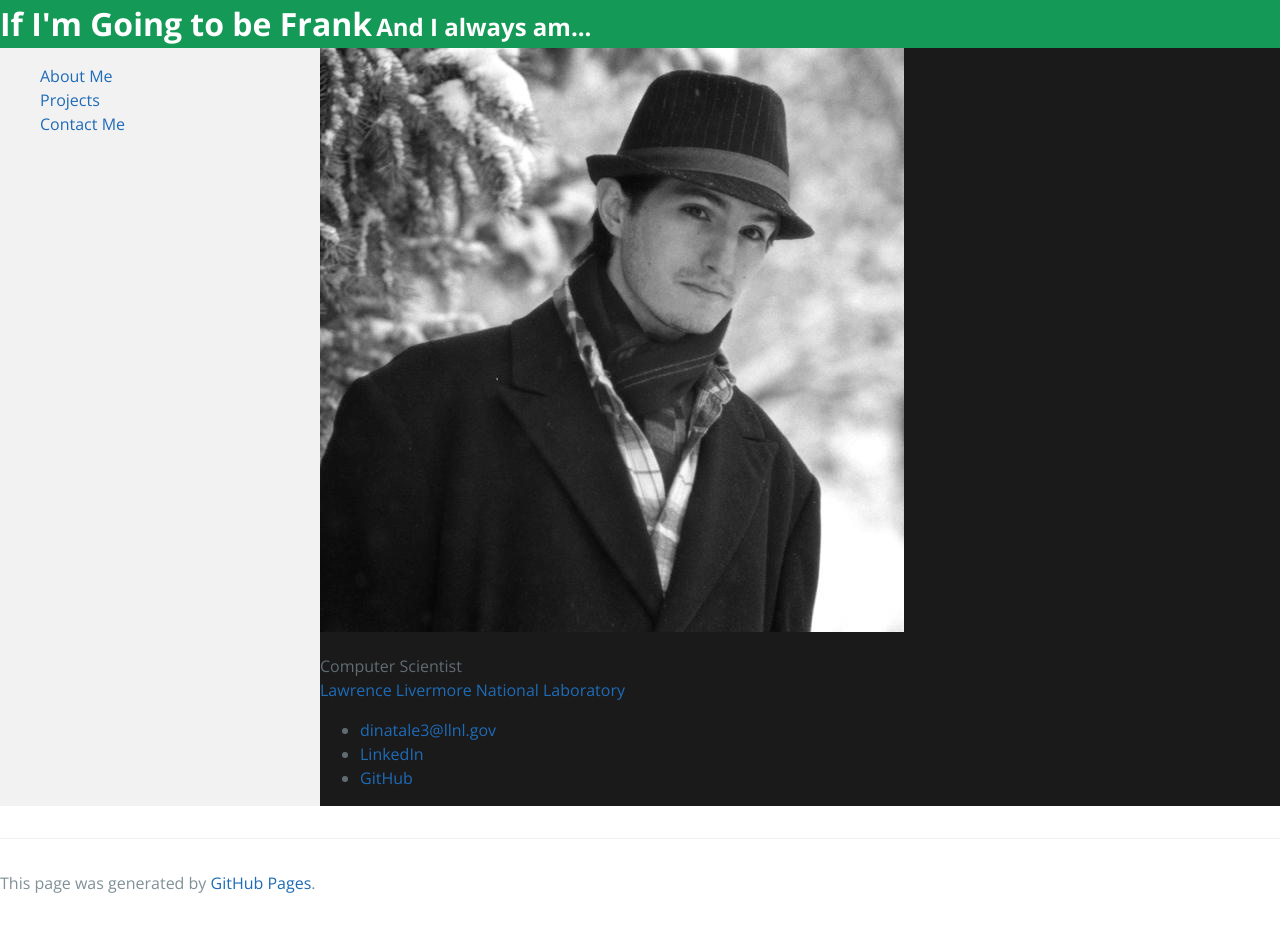
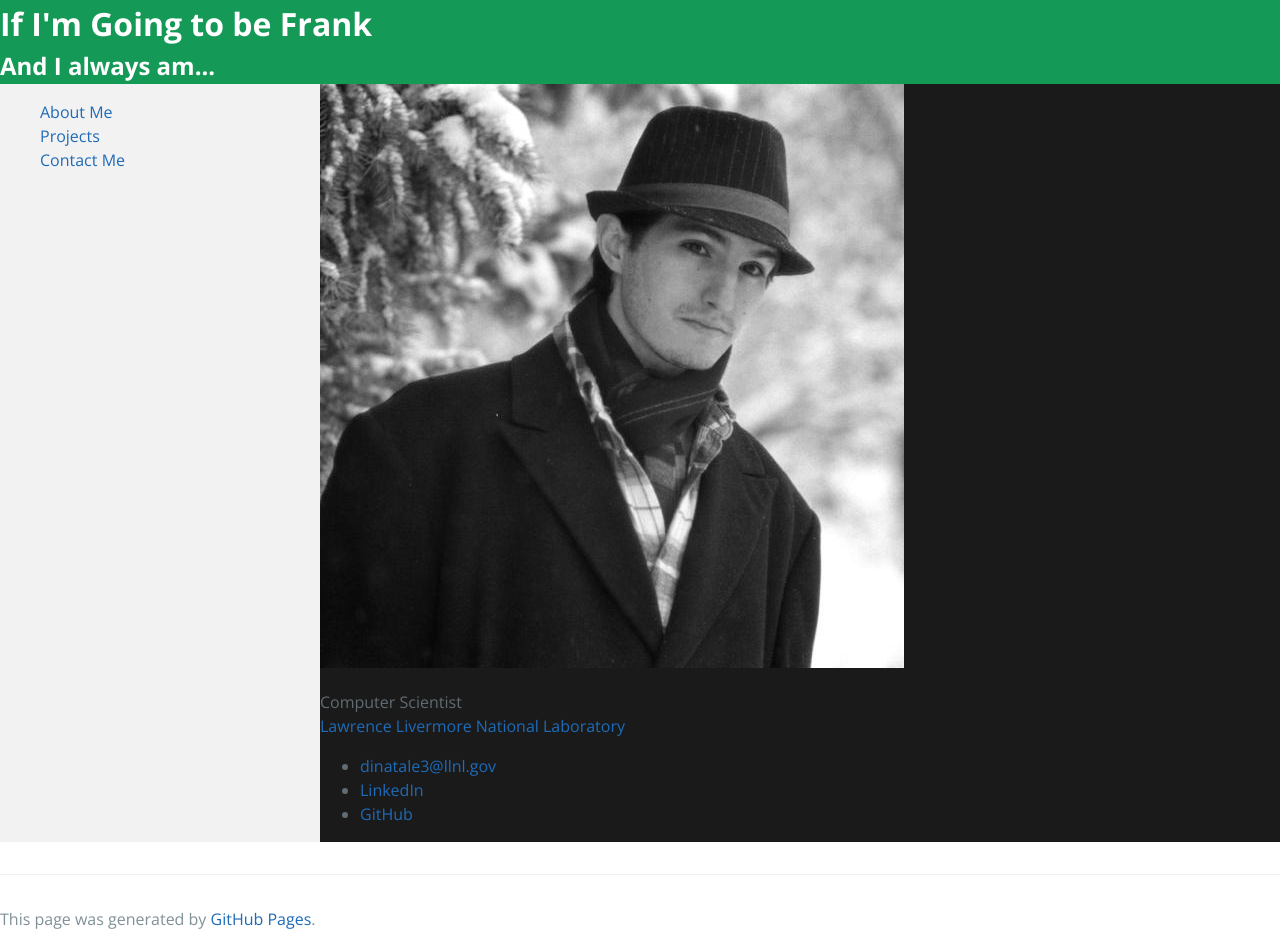
Before and after one commit to FrankD412/frankd412.github.io, a Jekyll site: the page built from index.html, in a window 1280 px wide. Built offline with Jekyll 4.4.1, drawn with Linux system fonts in a browser that asks for light colours; before the commit the page ends 900 px from its top, so only the background shows below that.

Commit message:
Removal of inline-flex.

```diff
--- a/assets/css/style.scss
+++ b/assets/css/style.scss
@@ -28,12 +28,11 @@ section.content {
 }
 
 h1.project-header {
-    display: inline-flex;
     margin: 0;
 }
 
 h2.project-header {
-    display: inline-flex;
+    display: flex;
     margin: 0;
 }
 
```
